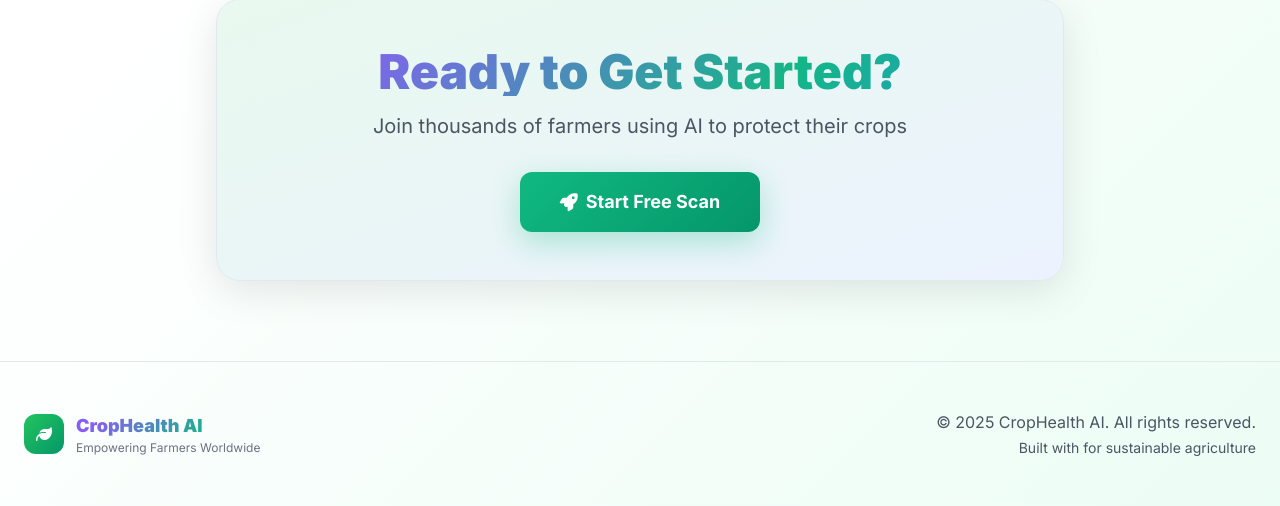
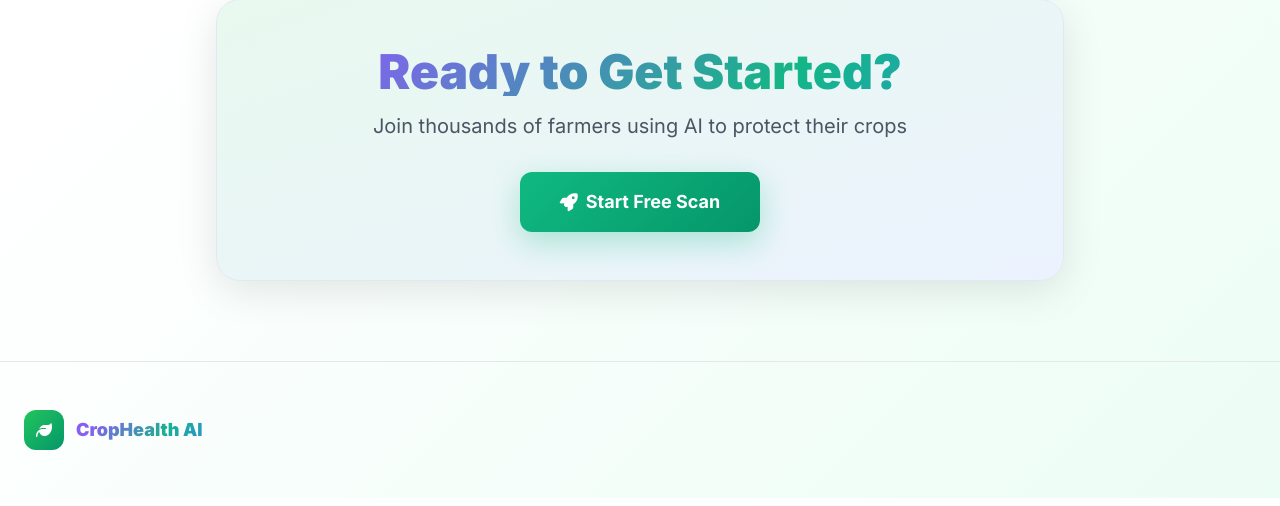
Before and after one commit to sohamx0/Crop-Health-AI, a Flask app: page / in a window 1280 px wide. Shown: the part 1503-2009 px from the top of the page. Run offline with Flask 3, Linux system fonts and the light colour scheme; some libraries are stand-ins or nearby versions.

Commit message:
Minor changes

```diff
--- a/templates/index.html
+++ b/templates/index.html
@@ -364,12 +364,9 @@
           </div>
           <div>
             <div class="font-black text-lg gradient-text">CropHealth AI</div>
-            <div class="text-xs text-gray-500 dark:text-gray-400">Empowering Farmers Worldwide</div>
           </div>
         </div>
         <div class="text-center md:text-right text-gray-600 dark:text-gray-400">
-          <p>© 2025 CropHealth AI. All rights reserved.</p>
-          <p class="text-sm mt-1">Built with for sustainable agriculture</p>
         </div>
       </div>
     </div>
```
Also changed, not shown: 1 other file.
